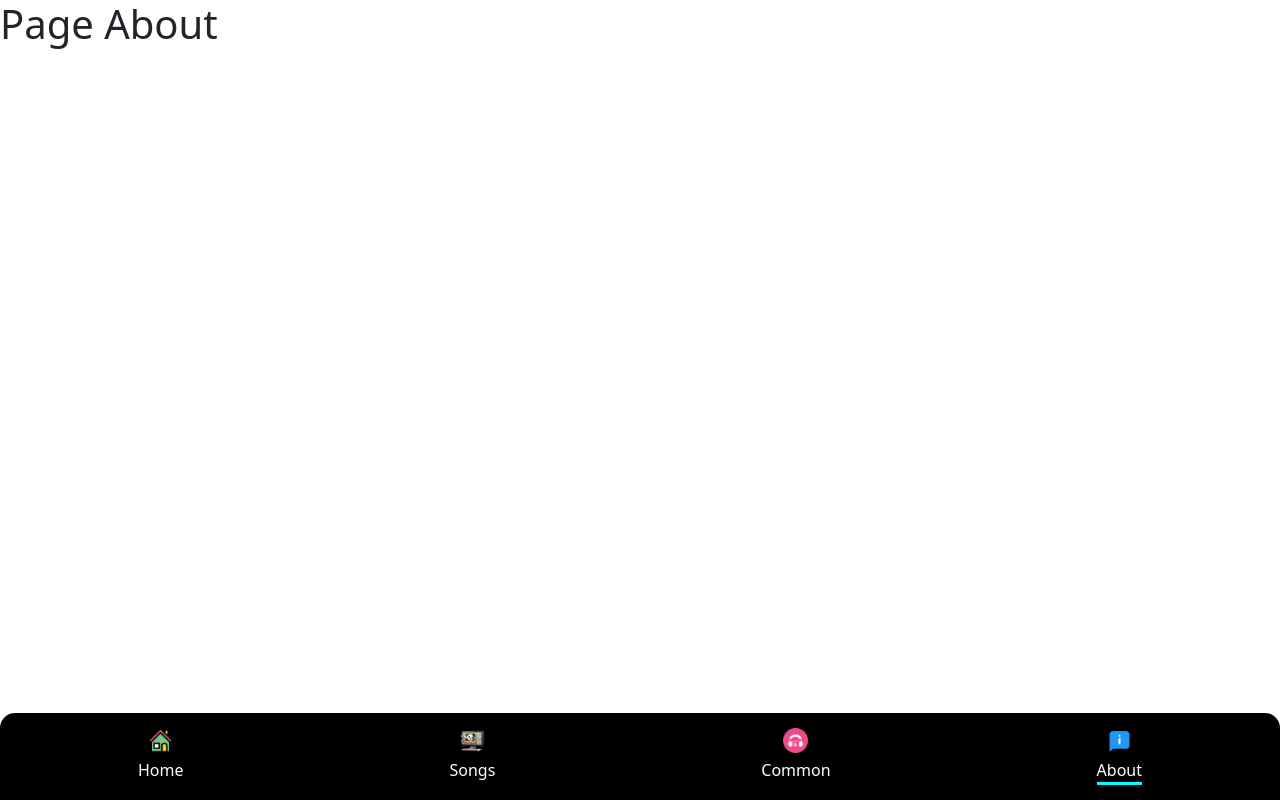
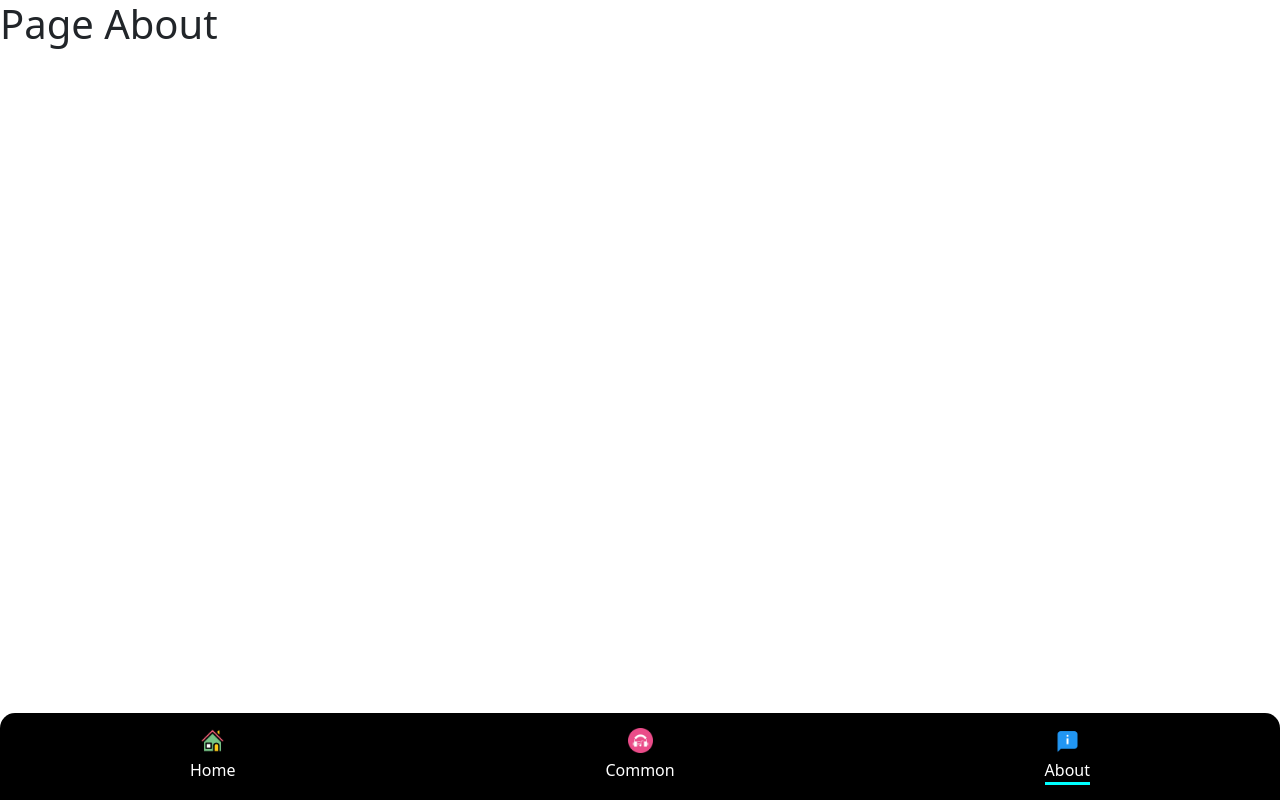
Before and after one commit to AndrewGPFranco/MusicPlayer, a React (Vite) app: page /about in a window 1280 px wide. Built offline with nearby package versions, Linux system fonts and the light colour scheme; a web font is replaced by a local one.

Commit message:
rota pra songs removido

```diff
--- a/src/components/Global/Menu.jsx
+++ b/src/components/Global/Menu.jsx
@@ -16,10 +16,10 @@ function Menu() {
           <img src={iconHome} alt="Logo de uma Casa Residencial" />
           <Link to="/">Home</Link>
         </li>
-        <li className={location.pathname === "/songs" ? style.active : ""}>
+        {/* <li className={location.pathname === "/songs" ? style.active : ""}>
           <img src={iconAll} alt="Logo de uma Casa Residencial" />
           <Link to="/songs">Songs</Link>
-        </li>
+        </li> */}
         <li
           className={location.pathname === "/songs/common" ? style.active : ""}
         >
--- a/src/routes/routes.jsx
+++ b/src/routes/routes.jsx
@@ -11,7 +11,7 @@ const AppRoutes = () => {
     <Router>
       <Routes>
         <Route path="/" element={<Home />}></Route>
-        <Route path="/songs" element={<Music />}></Route>
+        {/* <Route path="/songs" element={<Music />}></Route> */}
         <Route path="/songs/common" element={<Common />}></Route>
         <Route path="/perfil" element={<Perfil />}></Route>
         <Route path="/about" element={<About />}></Route>
```
